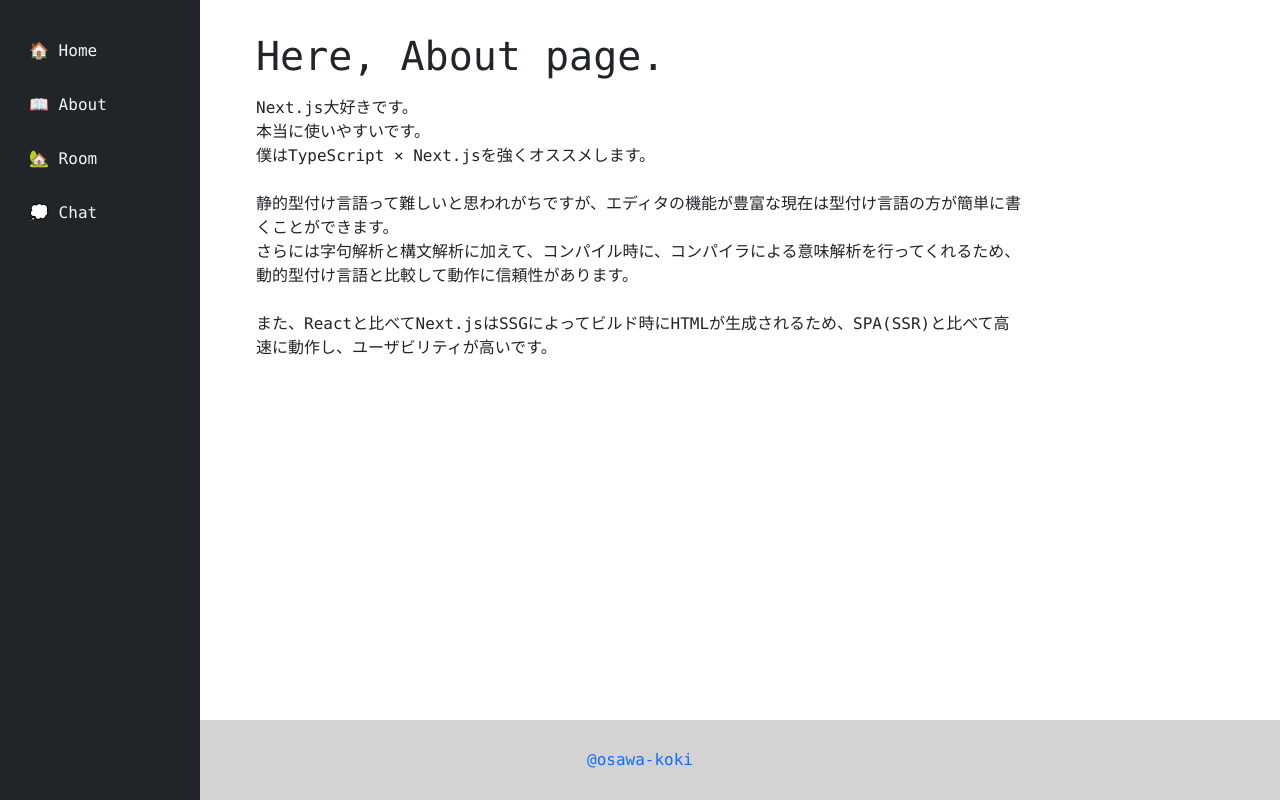
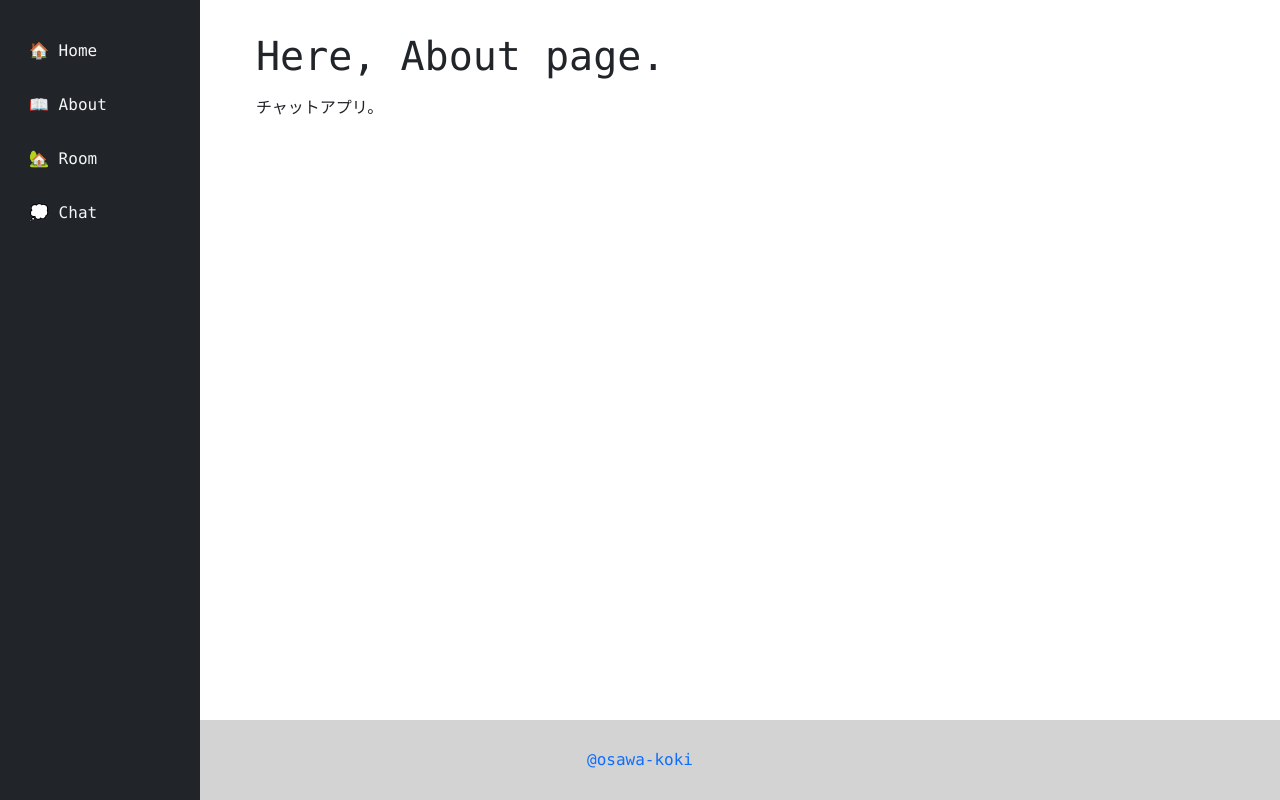
Before and after one commit to osawa-koki/simple-encrypted-chat-room.rb, a Next.js app in the folder client/: page /about in a window 1280 px wide. Built offline with nearby package versions, Linux system fonts and the light colour scheme.

Commit message:
説明書いた。

```diff
--- a/client/pages/about.tsx
+++ b/client/pages/about.tsx
@@ -7,14 +7,7 @@ export default function AboutPage() {
       <div id="About">
         <h1>Here, About page.</h1>
         <p className="mt-3">
-          Next.js大好きです。<br />
-          本当に使いやすいです。<br />
-          僕はTypeScript × Next.jsを強くオススメします。<br />
-          <br />
-          静的型付け言語って難しいと思われがちですが、エディタの機能が豊富な現在は型付け言語の方が簡単に書くことができます。<br />
-          さらには字句解析と構文解析に加えて、コンパイル時に、コンパイラによる意味解析を行ってくれるため、動的型付け言語と比較して動作に信頼性があります。<br />
-          <br />
-          また、Reactと比べてNext.jsはSSGによってビルド時にHTMLが生成されるため、SPA(SSR)と比べて高速に動作し、ユーザビリティが高いです。
+          チャットアプリ。
         </p>
       </div>
     </Layout>
```
